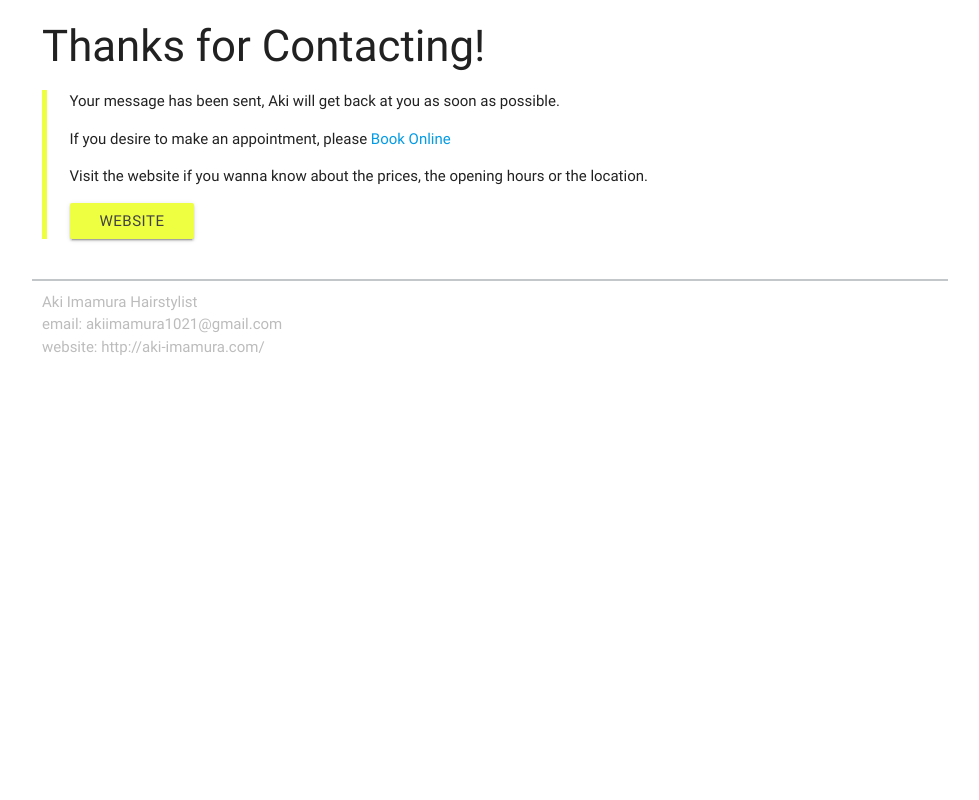
After one commit to arnaud33200/akihairsalon, a PHP site: page /php/EmailFormatToUser.php in a window 1280 px wide. The commit adds this page. Shown: the whole page, without its empty margins (150-1129 px from the left). Run offline with PHP 8.4, Linux system fonts and the light colour scheme.

Commit message:
check for message validity before sending to the server; setup email format for the customer and for the owner;

```diff
--- a/css/style.css
+++ b/css/style.css
@@ -142,6 +142,10 @@ i.smaller {
   margin-left: 10px;
 }
 
+textarea.materialize-textarea.validate+label::after {
+    /* top: calc(100% - 12px); */
+}
+
 /*----------------*/
 
   /* label color */
--- /dev/null
+++ b/php/EmailFormatToUser.php
@@ -0,0 +1,52 @@
+
+<html>
+<head>
+	 <link rel="stylesheet" href="https://cdnjs.cloudflare.com/ajax/libs/materialize/0.100.2/css/materialize.min.css">
+  	 <script src="https://cdnjs.cloudflare.com/ajax/libs/materialize/0.100.2/js/materialize.min.js"></script>
+</head>
+<body>
+
+	<style>
+		footer-dev {
+    display: block;
+    text-align: right;
+}
+
+footer-left {
+    display: block;
+    text-align: left;
+}
+	</style>
+
+	<div class="container">
+		<h3>Thanks for Contacting!</h3>
+
+		<blockquote style="border-left: 5px solid #eeff41;">
+      		<p>Your message has been sent, Aki will get back at you as soon as possible.</p>
+			<p>If you desire to make an appointment, please <a href="https://bookeo.com/akiimamura">Book Online</a></p>
+			<p>Visit the website if you wanna know about the prices, the opening hours or the location.</p>
+			<a class="waves-effect waves-light btn grey-text text-darken-3 lime accent-2" href="http://aki-imamura.com/" target="_blank">Website</a>
+    	</blockquote>
+
+    	<div class="col s12" style="opacity: 0.3;">
+		<div id="footer-section" class="divider" style="margin: 40px -10px 10px -10px; height: 2px; background-color: #384750;"></div>
+		<div class="row" style="margin-bottom: 0px;">
+
+			<div class="col s6">
+				<footer-left>Aki Imamura Hairstylist</footer-left>
+				<footer-left>email: akiimamura1021@gmail.com</footer-left>
+				<footer-left>website: http://aki-imamura.com/</footer-left>
+			</div>
+			<div class="col s6">
+				<!-- put social network link later -->
+				<footer-dev></footer-dev>
+			</div>
+		</div>
+	</div>
+
+    </div>
+
+
+
+</body>
+</html>
```
Also changed, not shown: index.php (+8 -7 lines), js/main.js (+53 -1 lines), php/EmailFormatToOwner.php (added, +37 -0 lines), php/MailContact.php (+23 -12 lines).
